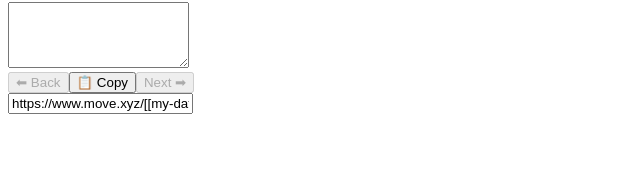
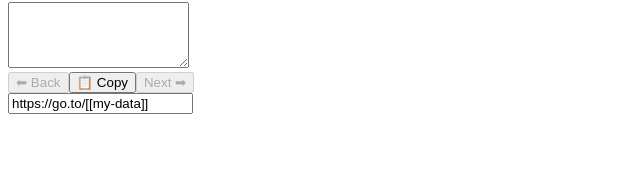
Before and after one commit to maragung/line-reader, a Next.js app: page / in a window 1280 px wide. Shown: the part 113-296 px from the top of the page, without its empty margins (0-640 px from the left). Built offline with nearby package versions, Linux system fonts and the light colour scheme.

Commit message:
Update index.js

```diff
--- a/pages/index.js
+++ b/pages/index.js
@@ -8,7 +8,7 @@ export default function TxtReader() {
   const [index, setIndex] = useState(0);
   const [currentLine, setCurrentLine] = useState('');
   const [fileName, setFileName] = useState('');
-  const [customUrl, setCustomUrl] = useState(Cookies.get('customUrl') || 'https://www.move.xyz/[[my-data]]');
+  const [customUrl, setCustomUrl] = useState(Cookies.get('customUrl') || 'https://go.to/[[my-data]]');
   const [generatedUrl, setGeneratedUrl] = useState('');
   const textAreaRef = useRef(null);
 
```
